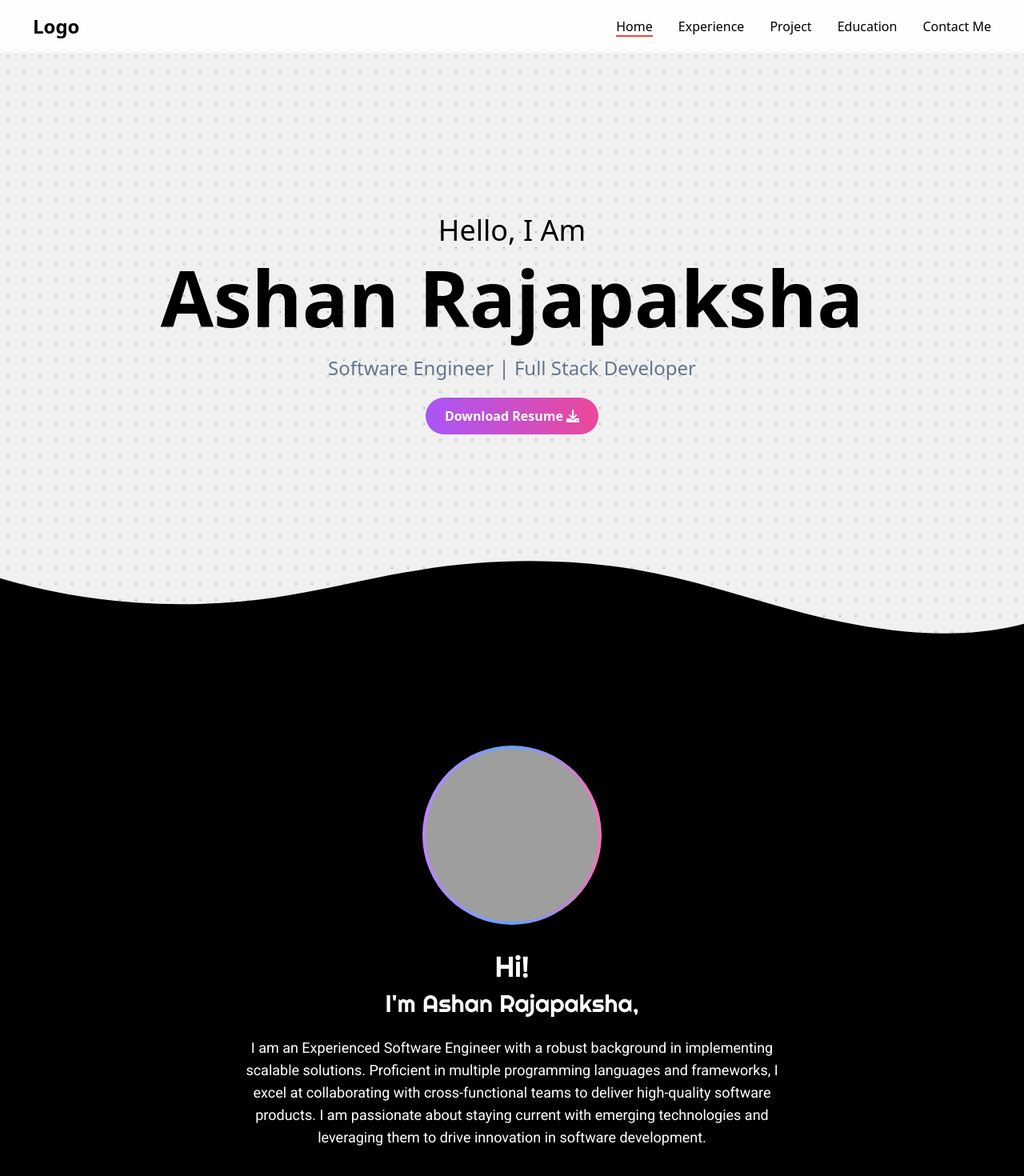
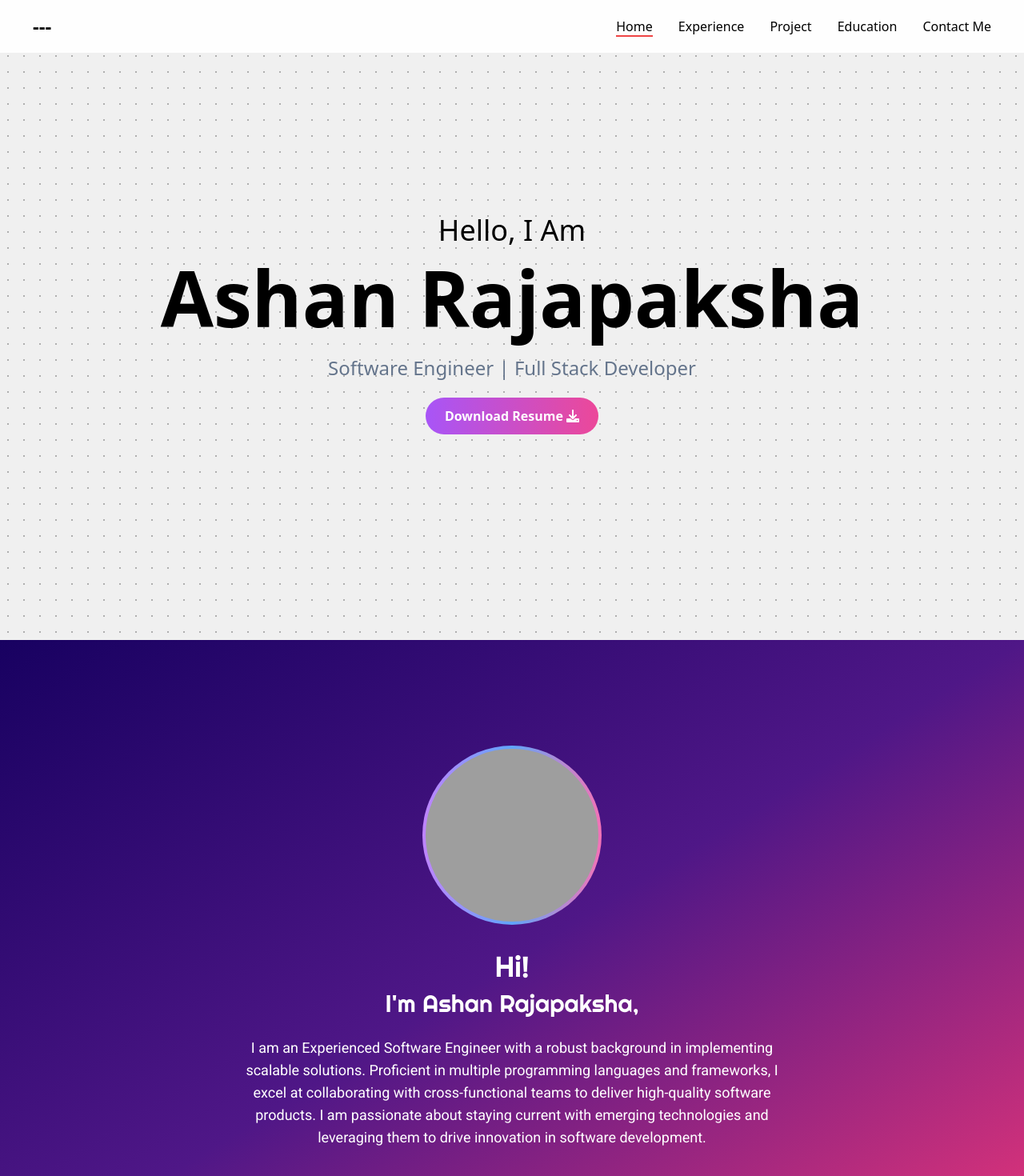
Before and after one commit to ashangrajapaksha/my-portfolio, a React (Vite) app: page / in a window 1280 px wide. Shown: the top 1470 px of the page at 80% size. Built offline with nearby package versions, Linux system fonts and the light colour scheme; grey boxes are pictures that could not be loaded; a web font is replaced by a local one.

Commit message:
feat: Fix color theme

```diff
--- a/src/pages/about-me/AboutMe.jsx
+++ b/src/pages/about-me/AboutMe.jsx
@@ -4,7 +4,7 @@ import backgroundImage from "../../assets/background.jpg";
 function Introduction() {
   console.log("Dibuger");
   return (
-    <div className="bg-black min-h-screen flex flex-col items-center justify-center text-white p-4">
+    <div className="bg-black min-h-screen flex flex-col items-center justify-center text-white p-4 bg-gradient-to-br from-[#180161] via-[#4F1787] to-[#EB3678]">
       <div
         className="w-56 h-56 rounded-full overflow-hidden mb-8 bg-gradient-to-r from-purple-400 via-blue-400 to-pink-400 p-1"
         data-aos="fade-up"
--- a/src/pages/education/Education.jsx
+++ b/src/pages/education/Education.jsx
@@ -27,7 +27,7 @@ function Education() {
 
   return (
     <div
-      className="h-auto pt-24 sm:pt-48 relative bg-gradient-to-br from-pink-600 via-orange-400 to-red-500 flex justify-center"
+      className="h-auto pt-24 sm:pt-48 relative bg-gradient-to-tr from-[#EB3678] via-[#FB773C] to-[#180161] flex justify-center"
       id="education"
     >
       <div className="container mx-auto flex flex-col gap-10 pb-40 sm:pb-80">
@@ -79,7 +79,7 @@ function Education() {
       </div>
 
       {/* Bottom SVG */}
-      <div className="absolute bottom-0 left-0 w-full overflow-hidden">
+      {/* <div className="absolute bottom-0 left-0 w-full overflow-hidden">
         <svg
           viewBox="0 0 1440 120"
           fill="none"
@@ -93,7 +93,7 @@ function Education() {
             fill="black"
           />
         </svg>
-      </div>
+      </div> */}
     </div>
   );
 }
--- a/src/pages/experience/Experience.jsx
+++ b/src/pages/experience/Experience.jsx
@@ -5,7 +5,7 @@ function Experience() {
   return (
     <div
       id="experience"
-      className="min-h-screen relative flex flex-col gap-8 sm:gap-10 bg-gradient-to-b from-black to-purple-900 py-10 sm:py-13 overflow-hidden"
+      className="min-h-screen relative flex flex-col gap-8 sm:gap-10 bg-gradient-to-bl from-[#4F1787] via-[#EB3678] to-[#FB773C] py-10 sm:py-13 overflow-hidden"
     >
       <h2
         className="text-3xl sm:text-6xl font-bold text-white mb-6 sm:mb-8 text-center uppercase relative z-10"
--- a/src/pages/intruction/Intruction.jsx
+++ b/src/pages/intruction/Intruction.jsx
@@ -35,20 +35,6 @@ function Introduction() {
       </div>
 
       {/* SVG Wave Section */}
-      <div className="absolute bottom-0 left-0 w-full overflow-hidden">
-        <svg
-          className="relative block w-full h-[70px] sm:h-[100px]" // Adjusting the height for mobile
-          data-name="Layer 1"
-          xmlns="http://www.w3.org/2000/svg"
-          viewBox="0 0 1200 120"
-          preserveAspectRatio="none"
-        >
-          <path
-            d="M985.66,92.83C906.67,72,823.78,31,743.84,14.19c-82.26-17.34-168.06-16.33-250.45.39-57.84,11.73-114,31.07-172,41.86A600.21,600.21,0,0,1,0,27.35V120H1200V95.8C1132.19,118.92,1055.71,111.31,985.66,92.83Z"
-            className="fill-black"
-          ></path>
-        </svg>
-      </div>
     </div>
   );
 }
--- a/src/pages/project/Project.jsx
+++ b/src/pages/project/Project.jsx
@@ -4,7 +4,7 @@ function Project() {
   return (
     <div
       id="project"
-      className="h-screen relative overflow-hidden bg-gradient-to-br from-purple-900 via-pink-600 to-orange-400"
+      className="h-screen relative overflow-hidden bg-gradient-to-tl from-[#FB773C] via-[#4F1787] to-[#EB3678]"
     >
       <div className="relative z-10 flex flex-col items-start justify-start h-full p-8 pb-32">
         <h2
@@ -14,6 +14,7 @@ function Project() {
         >
           Services
         </h2>
+
         <div
           className="bg-purple-900 bg-opacity-50 rounded-xl p-6 w-full max-w-2xl"
           data-aos="fade-right"
--- a/src/shared/nav/Nav.jsx
+++ b/src/shared/nav/Nav.jsx
@@ -52,7 +52,7 @@ function Nav() {
   return (
     <div className="w-full fixed top-0 left-0 nav-wrap z-50">
       <div className="glassmorphism md:px-10 md:py-4 py-4 px-4 flex justify-between items-center">
-        <h1 className="text-2xl font-bold">Logo</h1>
+        <h1 className="text-2xl font-bold">---</h1>
         {/* Mobile Hamburger Button */}
         <div
           className="md:hidden cursor-pointer"
@@ -76,7 +76,7 @@ function Nav() {
 
         {/* Navigation Links */}
         <ul
-          className={`md:flex md:items-center absolute md:static md:z-auto z-[-1] left-0 w-full md:w-auto md:pl-0 pl-9 transition-all duration-500 ease-in ${
+          className={`md:flex md:items-center absolute md:static md:z-auto z-[-1] left-0 w-full md:w-auto md:pl-0 pl-9 transition-all duration-500 ease-in cursor-pointer ${
             isOpen ? "top-12 glassmorphism" : "top-[-490px]"
           } md:top-auto md:relative`}
         >
```
Also changed, not shown: 5 other files (tests, documents, lock files or other folders).
